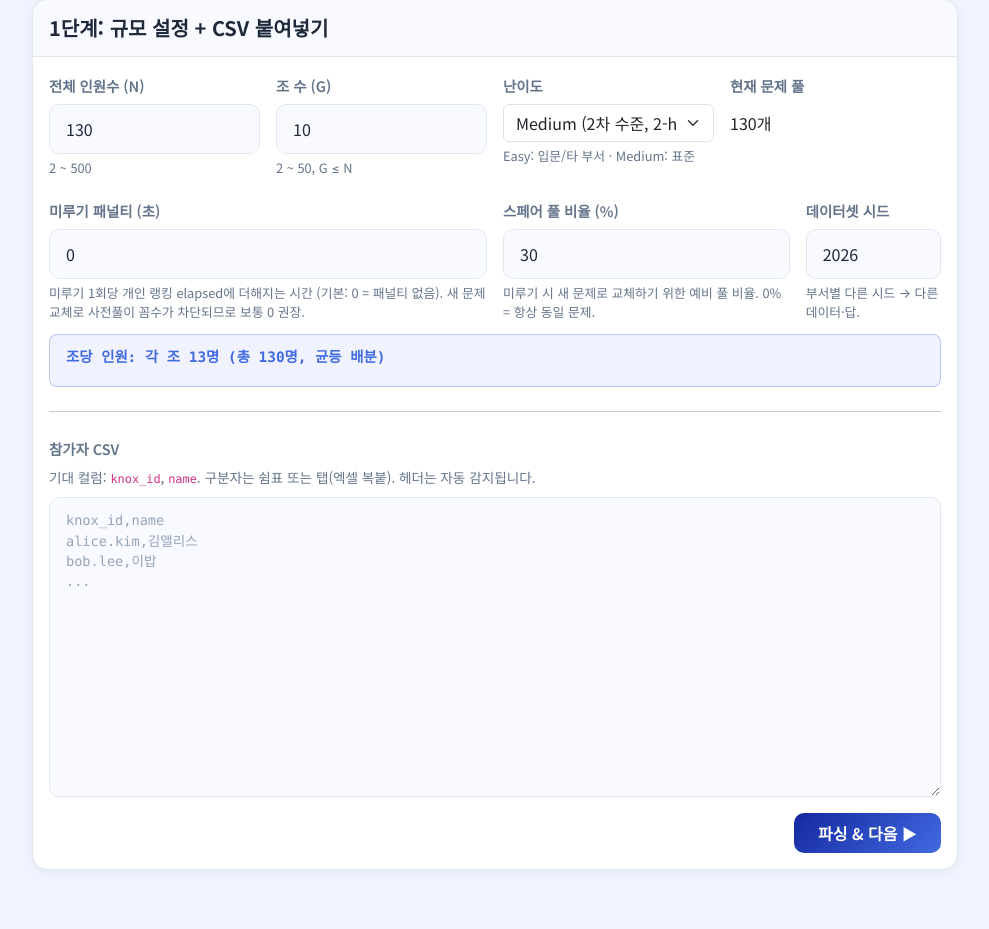
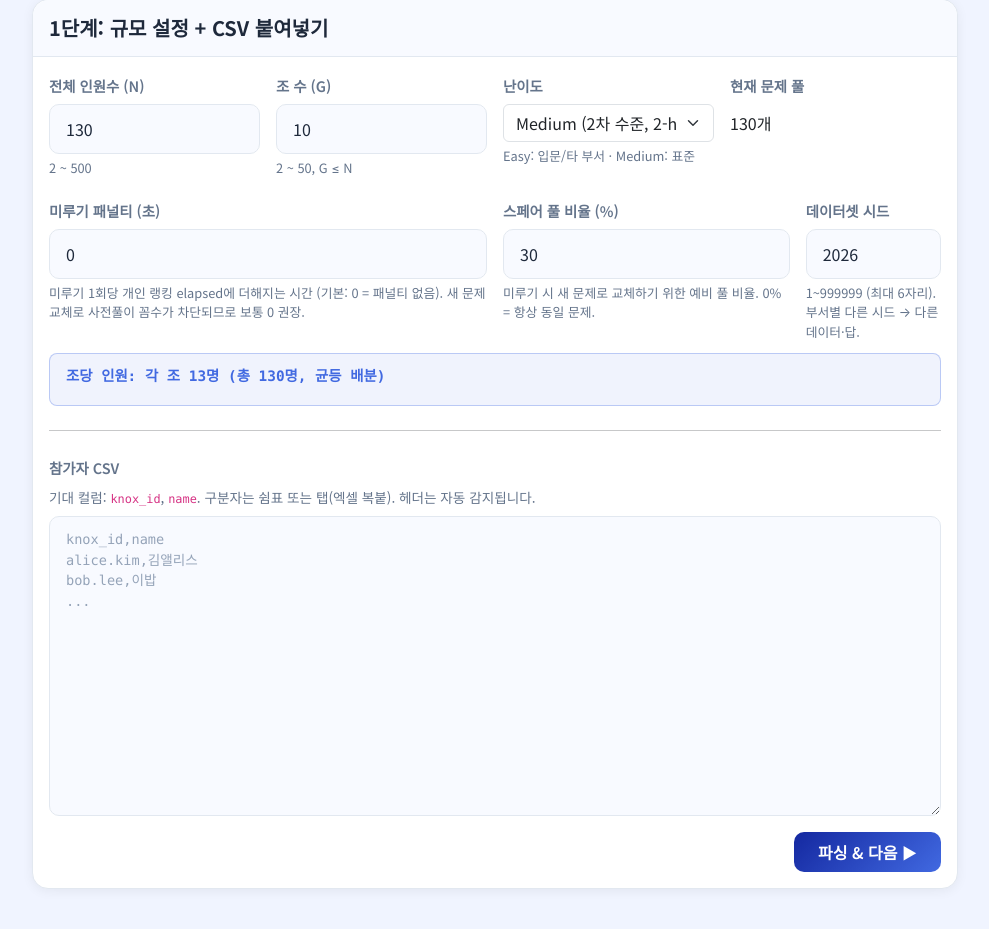
Before and after one commit to DragonBall2/relay-challenge-, a Flask app: page /admin/init in a window 1280 px wide. Shown: the part 305-1234 px from the top of the page, without its empty margins (145-1134 px from the left). Run offline with Flask 3, Linux system fonts and the light colour scheme; the visitor is signed in with stand-in values (Sample User, id 1).

Commit message:
시드 입력 안내에 범위(1~999999, 최대 6자리) 명시

```diff
--- a/templates/admin_init.html
+++ b/templates/admin_init.html
@@ -114,7 +114,7 @@
             <input type="number" class="form-control" id="input-seed"
                    value="2026" min="1" max="999999" step="1">
             <div style="color: var(--text-secondary); font-size: 0.8rem; margin-top: 0.25rem;">
-              부서별 다른 시드 → 다른 데이터·답.
+              1~999999 (최대 6자리). 부서별 다른 시드 → 다른 데이터·답.
             </div>
           </div>
         </div>
```
